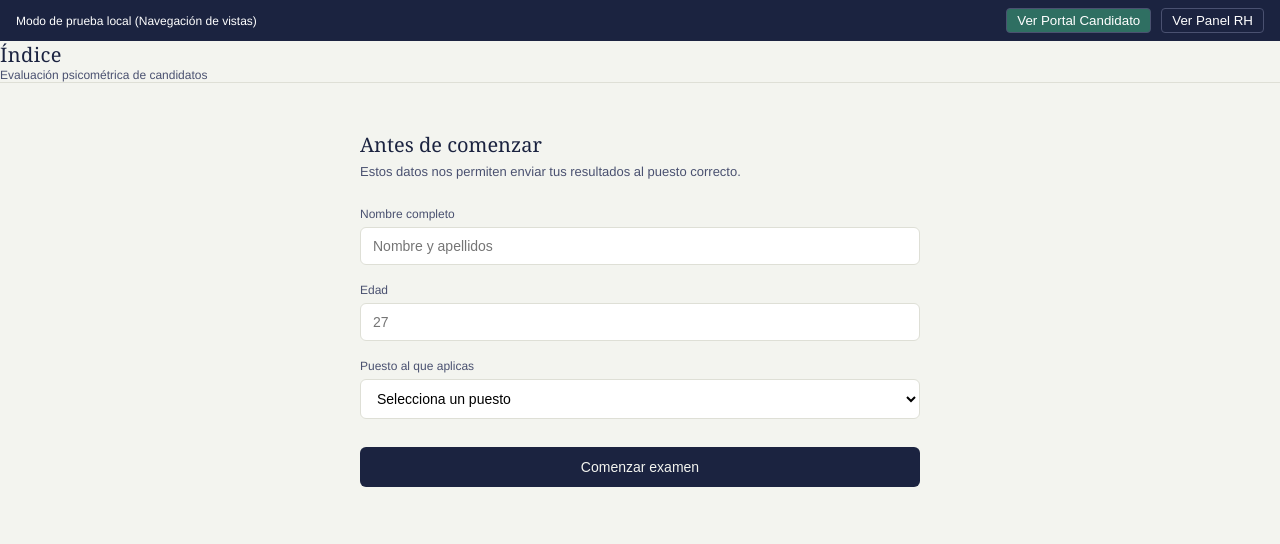
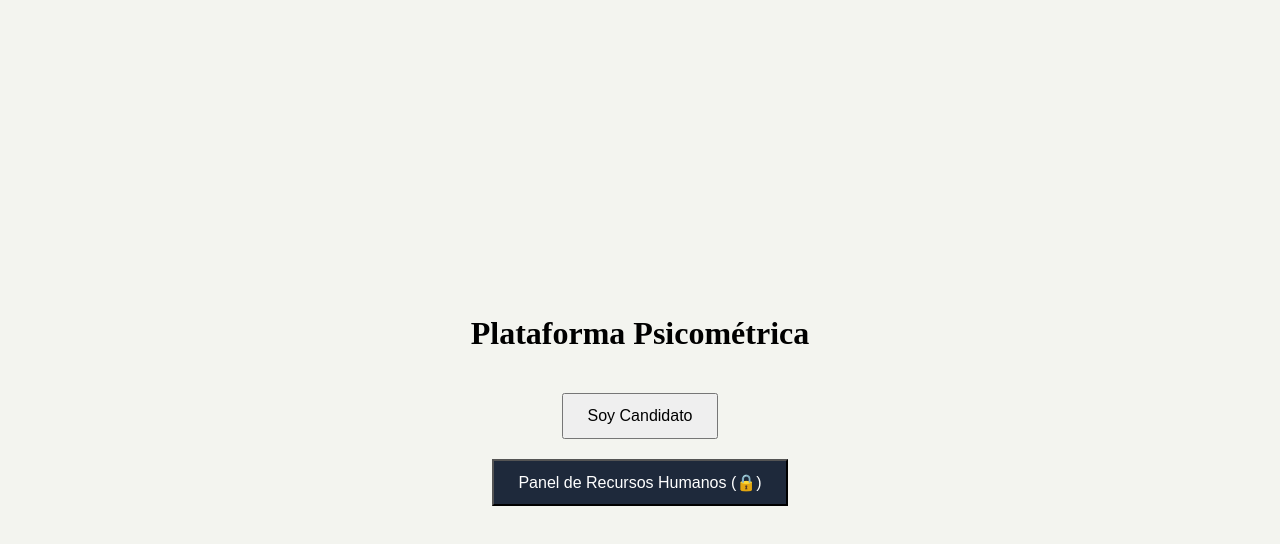
Before and after one commit to devspace-rz/PlataformaPsicometricos, a React (Vite) app in the folder mi-plataforma-psicometrica/: page / in a window 1280 px wide. Shown: the top 544 px of the page. Built offline with nearby package versions, Linux system fonts and the light colour scheme.

Commit message:
Update App.jsx

```diff
--- a/mi-plataforma-psicometrica/src/App.jsx
+++ b/mi-plataforma-psicometrica/src/App.jsx
@@ -1,34 +1,60 @@
-import { useState } from "react";
+import React, { useState } from 'react';
 import PanelRH from "./components/panel-examenes-psicometricos";
 import PortalCandidato from "./components/portal-candidato";
 
 export default function App() {
-  // Estado temporal para alternar entre vistas mientras desarrollas
-  const [vista, setVista] = useState("candidato"); // "candidato" o "rh"
+  const [vista, setVista] = useState('inicio'); // 'inicio', 'candidato', 'rh'
+  const [autenticadoRH, setAutenticadoRH] = useState(false);
+  const [passwordInput, setPasswordInput] = useState('');
+  const [errorPassword, setErrorPassword] = useState(false);
+
+  // Contraseña fija para RH (puedes cambiarla por la que gustes)
+  const PASSWORD_SECRETA = "admin123";
+
+  const handleLoginRH = (e) => {
+    e.preventDefault();
+    if (passwordInput === PASSWORD_SECRETA) {
+      setAutenticadoRH(true);
+      setErrorPassword(false);
+    } else {
+      setErrorPassword(true);
+    }
+  };
+
+  if (vista === 'candidato') {
+    return <PortalCandidato volver={() => setVista('inicio')} />;
+  }
+
+  if (vista === 'rh') {
+    if (!autenticadoRH) {
+      return (
+        <div style={{ display: 'flex', justifyContent: 'center', alignItems: 'center', height: '100vh', backgroundColor: '#f3f4f6' }}>
+          <form onSubmit={handleLoginRH} style={{ background: 'white', padding: '30px', borderRadius: '8px', boxShadow: '0 4px 6px rgba(0,0,0,0.1)', width: '300px', textAlign: 'center' }}>
+            <h2>Acceso Restringido - RH</h2>
+            <p style={{ fontSize: '14px', color: '#666', marginBottom: '15px' }}>Ingresa la contraseña de administrador</p>
+            <input
+              type="password"
+              placeholder="Contraseña"
+              value={passwordInput}
+              onChange={(e) => setPasswordInput(e.target.value)}
+              style={{ width: '100%', padding: '10px', marginBottom: '10px', borderRadius: '4px', border: '1px solid #ccc' }}
+            />
+            {errorPassword && <p style={{ color: 'red', fontSize: '12px', marginBottom: '10px' }}>Contraseña incorrecta</p>}
+            <button type="submit" style={{ width: '100%', padding: '10px', background: '#2563eb', color: 'white', border: 'none', borderRadius: '4px', cursor: 'pointer' }}>Entrar</button>
+            <br />
+            <button type="button" onClick={() => setVista('inicio')} style={{ background: 'none', border: 'none', color: '#666', marginTop: '15px', cursor: 'pointer' }}>Volver al inicio</button>
+          </form>
+        </div>
+      );
+    }
+    return <PanelRH volver={() => { setVista('inicio'); setAutenticadoRH(false); }} />;
+  }
 
   return (
-    <div>
-      {/* Barra superior flotante de navegación para pruebas de desarrollo */}
-      <div style={{ background: "#1B2340", color: "#FFF", padding: "8px 16px", display: "flex", justifyContent: "space-between", alignItems: "center", fontSize: "12px", fontFamily: "Helvetica, Arial, sans-serif" }}>
-        <span>Modo de prueba local (Navegación de vistas)</span>
-        <div style={{ display: "flex", gap: "10px" }}>
-          <button
-            onClick={() => setVista("candidato")}
-            style={{ background: vista === "candidato" ? "#2F6F62" : "transparent", color: "#fff", border: "1px solid #4A5170", padding: "4px 10px", borderRadius: "4px", cursor: "pointer" }}
-          >
-            Ver Portal Candidato
-          </button>
-          <button
-            onClick={() => setVista("rh")}
-            style={{ background: vista === "rh" ? "#2F6F62" : "transparent", color: "#fff", border: "1px solid #4A5170", padding: "4px 10px", borderRadius: "4px", cursor: "pointer" }}
-          >
-            Ver Panel RH
-          </button>
-        </div>
-      </div>
-
-      {/* Renderizado condicional de las vistas respetando el diseño exacto */}
-      {vista === "candidato" ? <PortalCandidato /> : <PanelRH />}
+    <div style={{ display: 'flex', flexDirection: 'column', alignItems: 'center', justifyContent: 'center', height: '100vh', gap: '20px' }}>
+      <h1>Plataforma Psicométrica</h1>
+      <button onClick={() => setVista('candidato')} style={{ padding: '12px 24px', fontSize: '16px', cursor: 'pointer' }}>Soy Candidato</button>
+      <button onClick={() => setVista('rh')} style={{ padding: '12px 24px', fontSize: '16px', cursor: 'pointer', background: '#1e293b', color: 'white' }}>Panel de Recursos Humanos (🔒)</button>
     </div>
   );
 }
```
